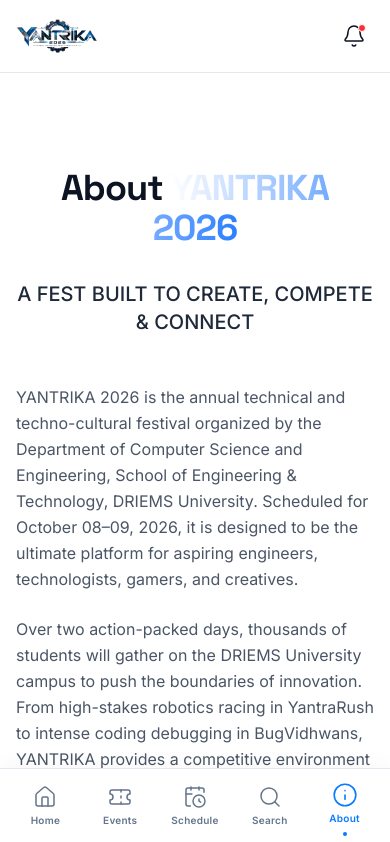
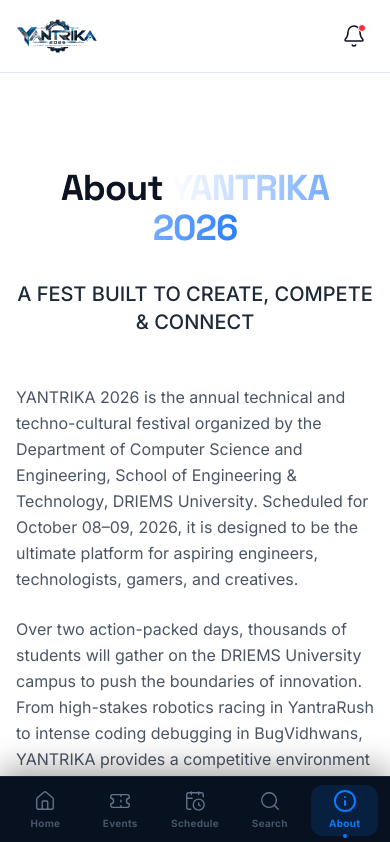
Before and after one commit to devprakash93/yantrika-2026, a React (Vite) app: page /about in a window 390 px wide. Shown: the top 842 px of the page. Built offline with nearby package versions, Linux system fonts and the light colour scheme.

Commit message:
feat: retheme mobile bottom nav to deep navy with electric blue accents

```diff
--- a/src/components/MobileNav.tsx
+++ b/src/components/MobileNav.tsx
@@ -1,55 +1,78 @@
 import { Link, useLocation } from 'react-router-dom';
 import { Home, Ticket, CalendarClock, Search, Info } from 'lucide-react';
 import { motion } from 'framer-motion';
-import { cn } from '../lib/utils';
 
 const navItems = [
-  { name: 'Home', path: '/', icon: Home },
-  { name: 'Events', path: '/events', icon: Ticket },
+  { name: 'Home',     path: '/',         icon: Home },
+  { name: 'Events',   path: '/events',   icon: Ticket },
   { name: 'Schedule', path: '/schedule', icon: CalendarClock },
-  { name: 'Search', path: '/search', icon: Search },
-  { name: 'About', path: '/about', icon: Info },
+  { name: 'Search',   path: '/search',   icon: Search },
+  { name: 'About',    path: '/about',    icon: Info },
 ];
 
 export default function MobileNav() {
   const location = useLocation();
 
   return (
-    <nav className="md:hidden fixed bottom-0 left-0 right-0 z-50 bg-white border-t border-[#E2E8F0] pb-[env(safe-area-inset-bottom)] shadow-[0_-4px_20px_rgba(0,0,0,0.03)] h-[76px] flex items-center justify-between px-2">
+    <nav
+      className="md:hidden fixed bottom-0 left-0 right-0 z-50 flex items-center justify-between px-2"
+      style={{
+        background: '#07111F',
+        borderTop: '1px solid rgba(255,255,255,0.07)',
+        height: 68,
+        paddingBottom: 'env(safe-area-inset-bottom)',
+        boxShadow: '0 -8px 32px rgba(0,0,0,0.35)',
+      }}
+    >
       {navItems.map((item) => {
-        const isActive = location.pathname === item.path || (item.path !== '/' && location.pathname.startsWith(item.path));
+        const isActive =
+          location.pathname === item.path ||
+          (item.path !== '/' && location.pathname.startsWith(item.path));
 
         return (
           <Link
             key={item.path}
             to={item.path}
-            className="relative flex flex-col items-center justify-center w-full h-full space-y-1"
+            className="relative flex flex-col items-center justify-center w-full h-full gap-1"
           >
+            {/* Active pill background */}
+            {isActive && (
+              <motion.div
+                layoutId="nav-pill"
+                className="absolute inset-x-1 top-2 bottom-2 rounded-[12px]"
+                style={{ backgroundColor: 'rgba(8,123,255,0.15)' }}
+                transition={{ type: 'spring', stiffness: 350, damping: 35 }}
+              />
+            )}
+
             <motion.div
-              animate={{
-                scale: isActive ? 1.08 : 1,
-                color: isActive ? '#087BFF' : '#64748B'
-              }}
-              transition={{ duration: 0.2 }}
+              animate={{ scale: isActive ? 1.1 : 1 }}
+              transition={{ duration: 0.18 }}
+              className="relative z-10"
             >
-              <item.icon className="h-6 w-6 stroke-[1.5]" />
+              <item.icon
+                className="h-[22px] w-[22px]"
+                style={{
+                  color: isActive ? '#087BFF' : '#64748B',
+                  strokeWidth: isActive ? 2 : 1.5,
+                }}
+              />
             </motion.div>
 
-            <motion.span
-              animate={{ color: isActive ? '#087BFF' : '#64748B' }}
-              className={cn(
-                "text-[10px] font-semibold tracking-wide",
-                isActive ? "text-[#087BFF]" : "text-[#64748B]"
-              )}
+            <span
+              className="relative z-10 text-[10px] font-bold tracking-wide"
+              style={{ color: isActive ? '#087BFF' : '#475569' }}
             >
               {item.name}
-            </motion.span>
+            </span>
 
+            {/* Active dot indicator */}
             {isActive && (
               <motion.div
-                layoutId="mobile-nav-indicator"
-                className="absolute bottom-2 w-1 h-1 rounded-full bg-[#087BFF]"
-                transition={{ type: "spring", stiffness: 300, damping: 30 }}
+                layoutId="nav-dot"
+                className="absolute bottom-1.5 w-1 h-1 rounded-full"
+                style={{ backgroundColor: '#087BFF' }}
+                transition={{ type: 'spring', stiffness: 350, damping: 35 }}
               />
             )}
           </Link>
```
